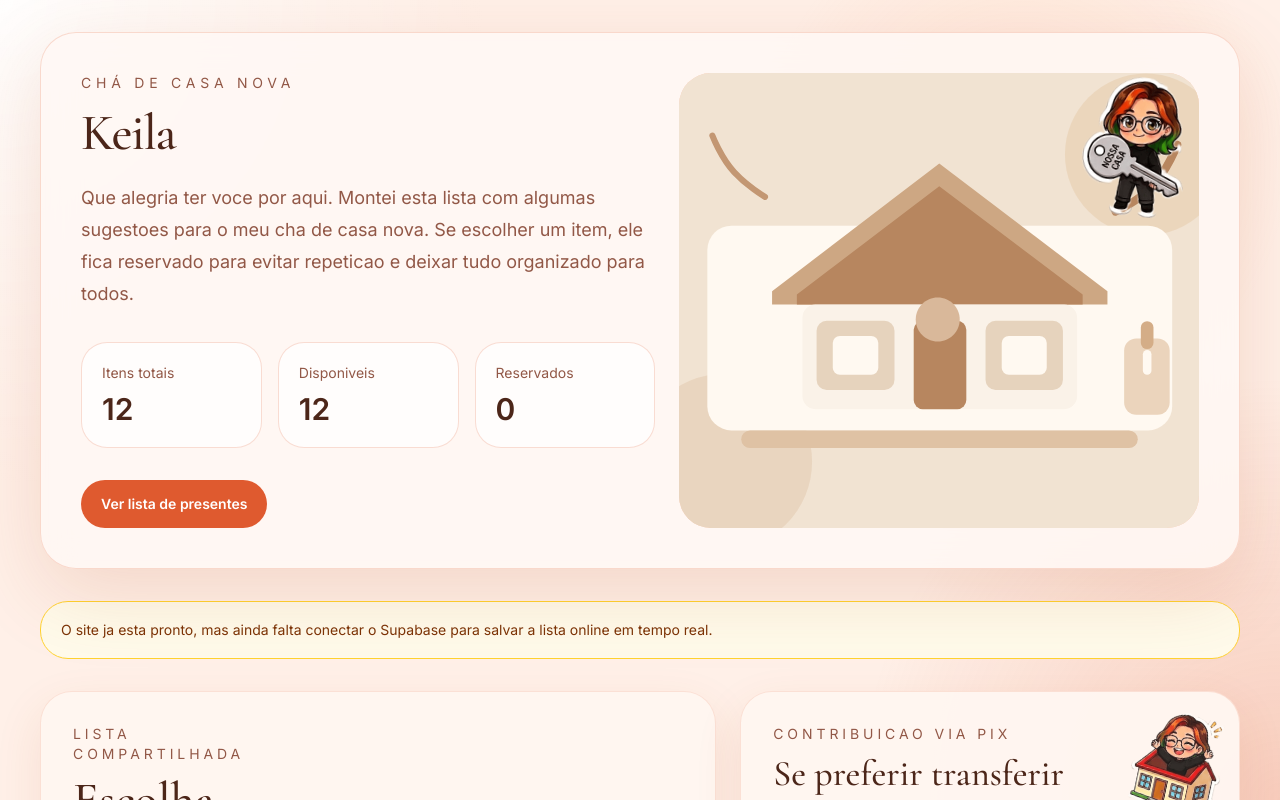
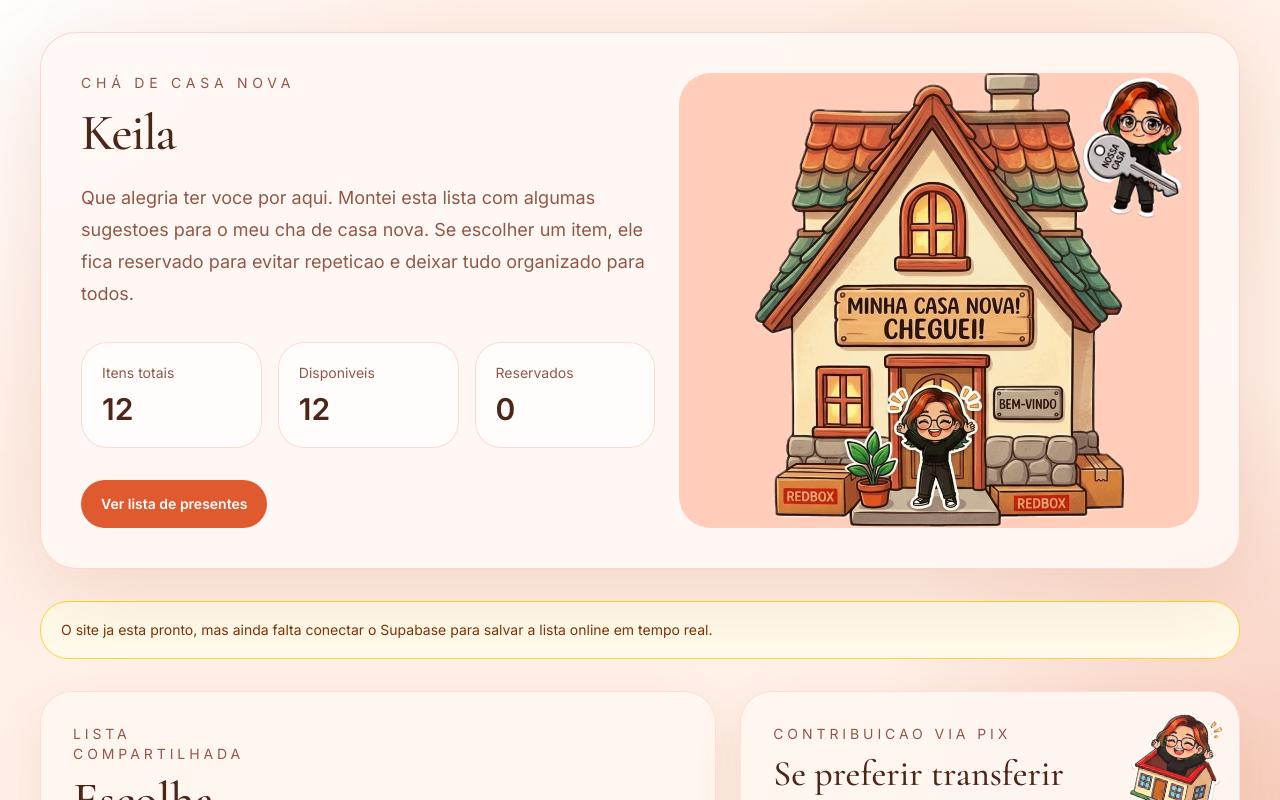
Before and after one commit to Matheussop/keila-cha-casa-nova, a Next.js app: page / in a window 1280 px wide. Shown: the top 800 px of the page. Built offline with nearby package versions, Linux system fonts and the light colour scheme; no server answers.

Commit message:
Replace SVG image with PNG for the Gift Registry Page and update styling for improved layout

```diff
--- a/src/components/gift-registry-page.tsx
+++ b/src/components/gift-registry-page.tsx
@@ -210,13 +210,13 @@ export function GiftRegistryPage({ initialData }: { initialData: PublicData }) {
             </div>
           </div>
 
-          <div className="order-1 relative min-h-[220px] overflow-hidden rounded-[24px] bg-[#ffcdb9] sm:min-h-[320px] sm:rounded-[32px] lg:order-2 lg:min-h-[360px]">
+          <div className="order-1 relative min-h-[220px] overflow-hidden rounded-[24px] bg-[#ffcdb9] p-3 sm:min-h-[320px] sm:rounded-[32px] sm:p-4 lg:order-2 lg:min-h-[360px] lg:p-5">
             <Image
-              src="/housewarming-hero.svg"
+              src="/housewarming-hero.png"
               alt="Ilustracao decorativa de casa nova"
               fill
               priority
-              className="object-cover object-center"
+              className="object-contain object-center"
             />
 
             <StickerDecoration
```
Also changed, not shown: public/housewarming-hero.png (added), public/housewarming-hero.svg (deleted).
